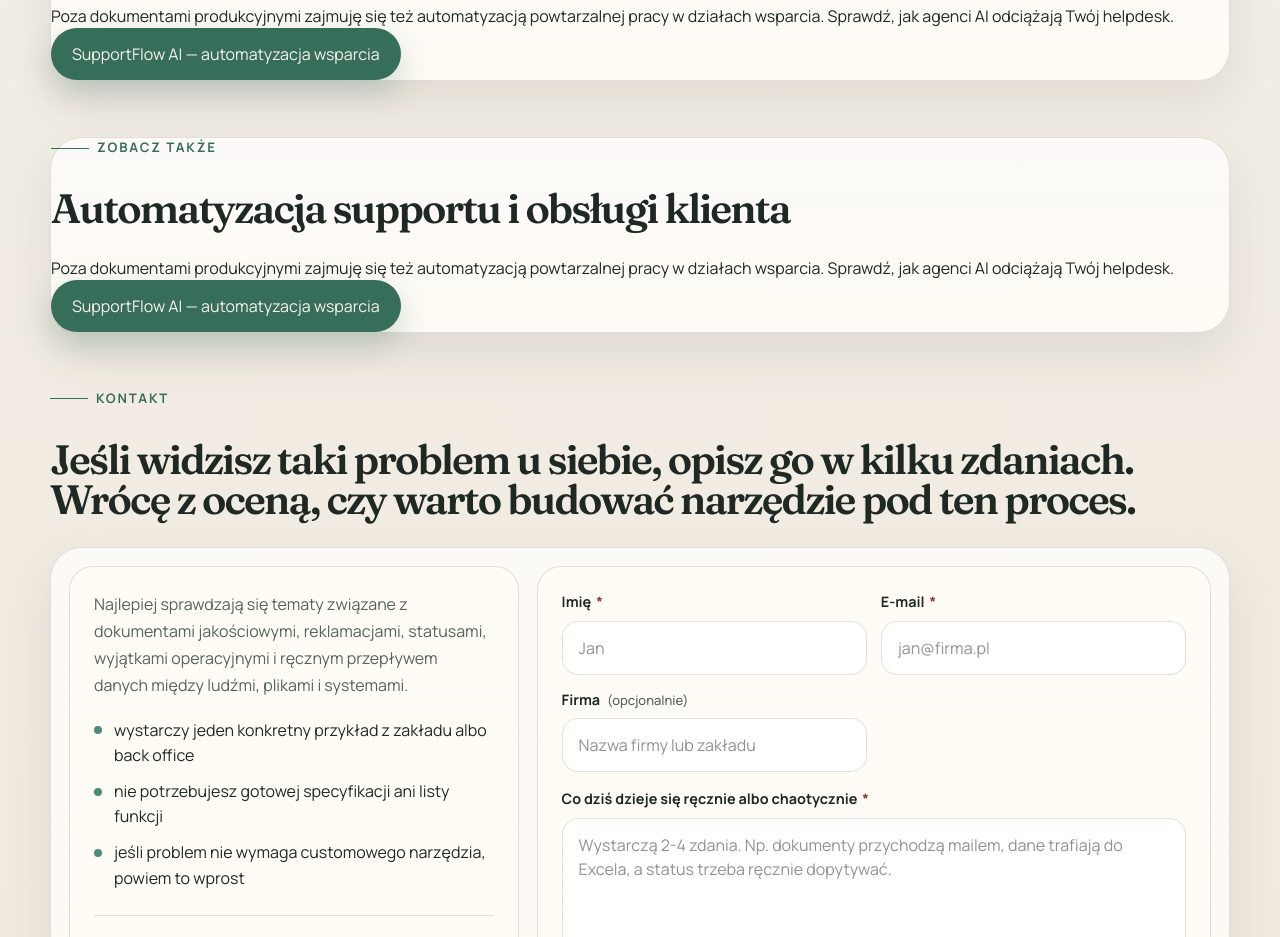
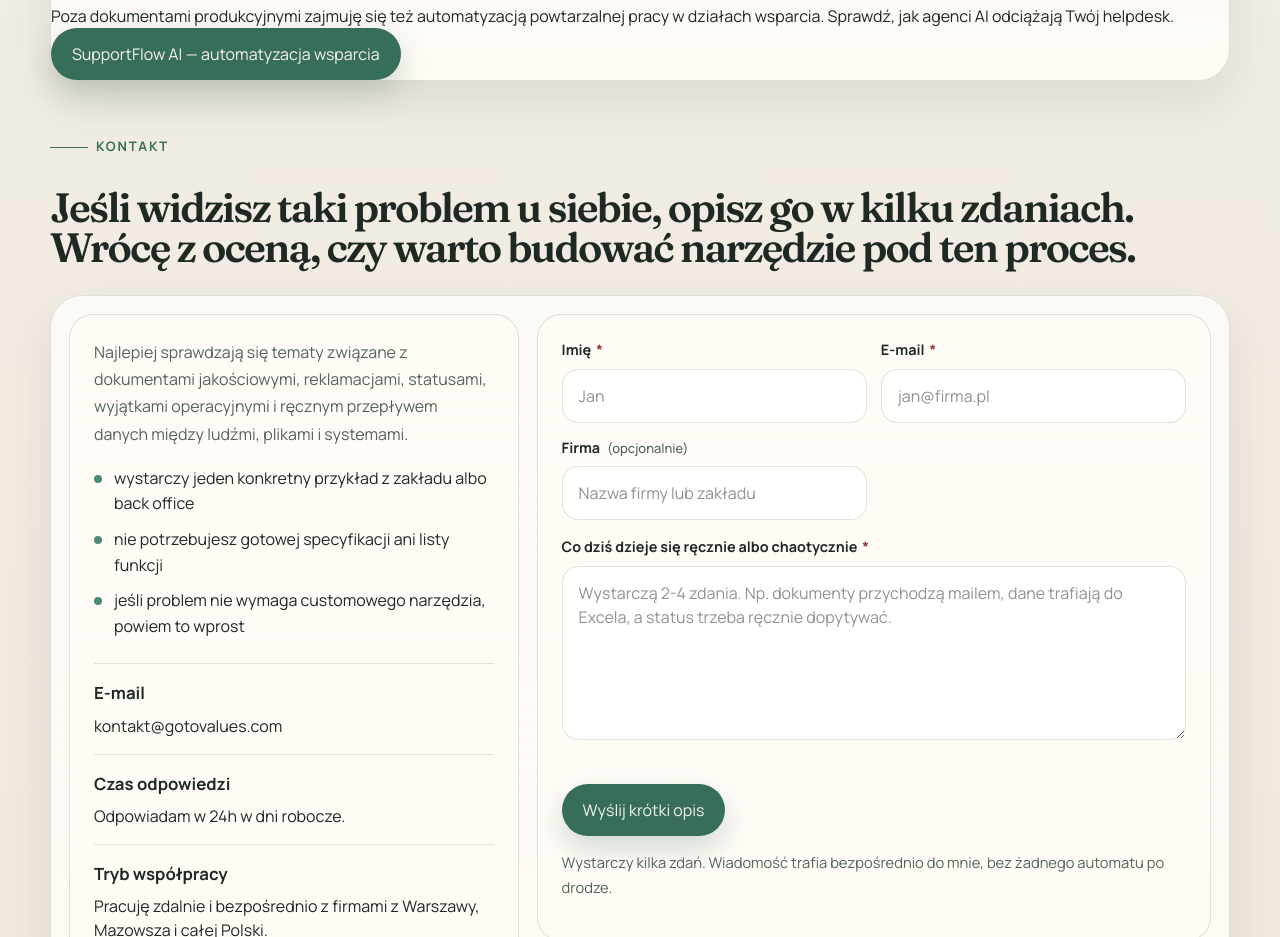
Before and after one commit to tomaasz/gotovalues-site, a Next.js app: page /dla-produkcji in a window 1280 px wide. Shown: the part 3400-4337 px from the top of the page. Built offline with nearby package versions, Linux system fonts and the light colour scheme; no server answers.

Commit message:
🏗️ Architect: [fix] remove duplicated section
Removed an exact duplicate of a section containing a 'Zobacz także' link to `/support-ai` from `src/app/dla-produkcji/page.tsx` to resolve an architectural inconsistency.

Co-authored-by: tomaasz <3982973+tomaasz@users.noreply.github.com>

```diff
--- a/src/app/dla-produkcji/page.tsx
+++ b/src/app/dla-produkcji/page.tsx
@@ -125,20 +125,6 @@ export default function ProductionLandingPage() {
         </Link>
       </section>
 
-      <section className="section surface" id="zobacz-tez">
-        <SectionHeading
-          eyebrow="Zobacz także"
-          heading="Automatyzacja supportu i obsługi klienta"
-        />
-        <p style={{ maxWidth: "var(--measure)", marginBottom: "var(--space-m)" }}>
-          Poza dokumentami produkcyjnymi zajmuję się też automatyzacją powtarzalnej pracy w
-          działach wsparcia. Sprawdź, jak agenci AI odciążają Twój helpdesk.
-        </p>
-        <Link className="button button-primary" href="/support-ai">
-          SupportFlow AI — automatyzacja wsparcia
-        </Link>
-      </section>
-
       <section className="section" id="kontakt">
         <SectionHeading
           eyebrow="Kontakt"
```
